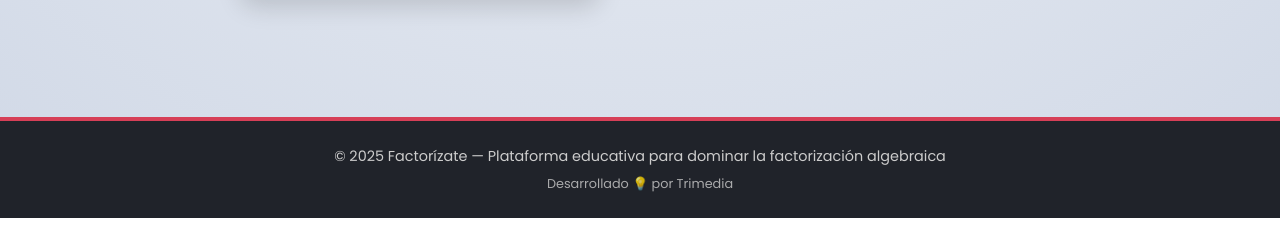
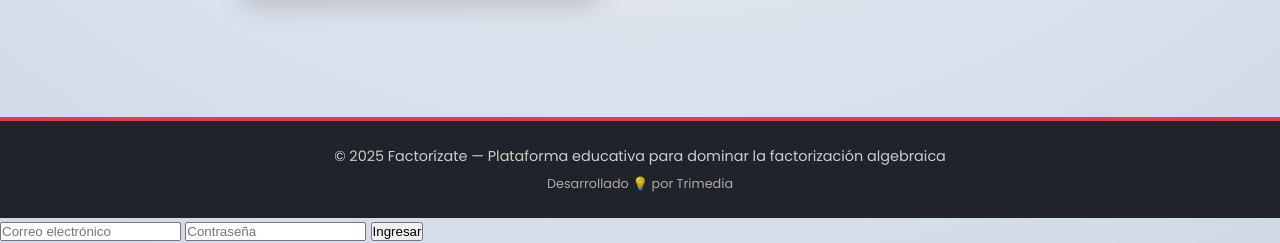
Before and after one commit to JosueJT/Factorizate, a plain HTML site: page Modulo_Docente/loginDocente.html in a window 1280 px wide. Shown: the part 727-970 px from the top of the page. Before the commit the page ends 945 px from the top, so only its background shows below. Drawn offline with Linux system fonts and the light colour scheme.

Commit message:
firebase1

```diff
--- a/Modulo_Docente/loginDocente.html
+++ b/Modulo_Docente/loginDocente.html
@@ -43,13 +43,21 @@
     <span>Desarrollado 💡 por Trimedia</span>
   </footer>
 
-  <!-- Firebase SDK + Config -->
+<form id="formLoginDocente">
+  <input type="email" name="username" placeholder="Correo electrónico" required>
+  <input type="password" name="password" placeholder="Contraseña" required>
+  <button type="button" id="btnLoginDoc">Ingresar</button>
+</form>
+
+<div id="feedbackArea"></div>
+
+<!-- Firebase SDK + config -->
 <script src="https://www.gstatic.com/firebasejs/10.12.0/firebase-app-compat.js"></script>
 <script src="https://www.gstatic.com/firebasejs/10.12.0/firebase-auth-compat.js"></script>
 <script src="https://www.gstatic.com/firebasejs/10.12.0/firebase-firestore-compat.js"></script>
 <script src="../js/firebaseConfig.js"></script>
 
-  <!-- Script de login docente -->
+<!-- Script de login -->
 <script>
   document.getElementById('btnLoginDoc').addEventListener('click', function() {
     const email = document.querySelector('[name="username"]').value;
@@ -76,5 +84,6 @@
       });
   });
 </script>
+
 </body>
 </html>
```
Lines whose indentation alone changed are shown as unchanged.
